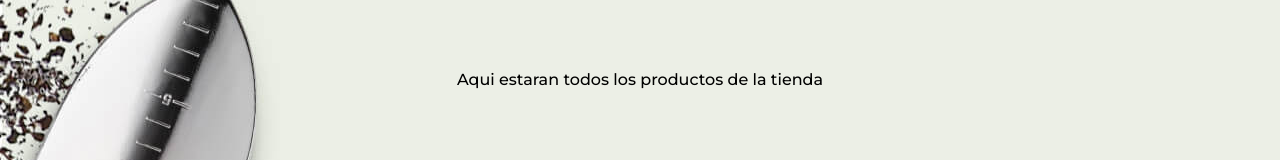
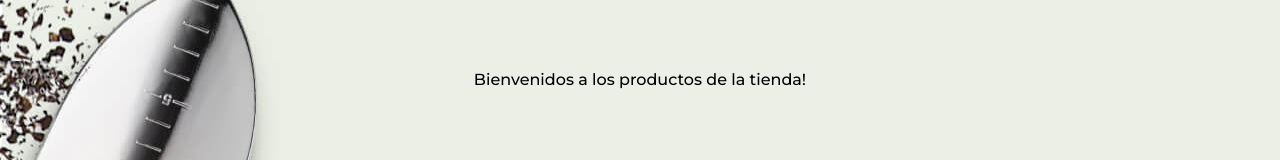
Before and after one commit to alearbat/shoppingApp, a React (Create React App) app: page / in a window 1280 px wide. Shown: the part 608-768 px from the top of the page. Built offline with nearby package versions, Linux system fonts and the light colour scheme.

Commit message:
changed name of the prop from text to greeting

```diff
--- a/src/App.js
+++ b/src/App.js
@@ -9,7 +9,7 @@ function App() {
         <NavBar/>
       </header>
       <section className="App-container">
-        <ItemListContainer text={'Aqui estaran todos los productos de la tienda'}/>
+        <ItemListContainer greeting={'Bienvenidos a los productos de la tienda!'}/>
       </section>
     </div>
   );
--- a/src/container/ItemListContainer.jsx
+++ b/src/container/ItemListContainer.jsx
@@ -3,7 +3,7 @@ import './ItemListContainer.css'
 
 const ItemListContainer = (props) => {
   return(
-    <p>{props.text}</p>
+    <p>{props.greeting}</p>
   )
 }
 
```
